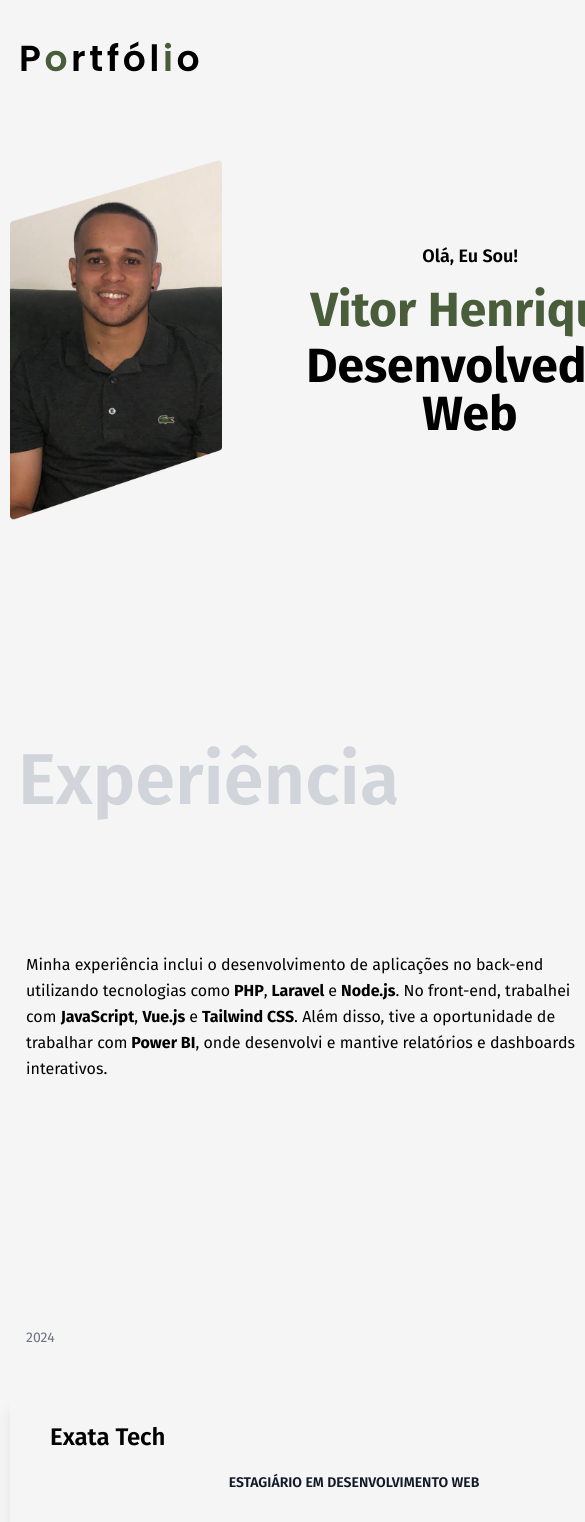
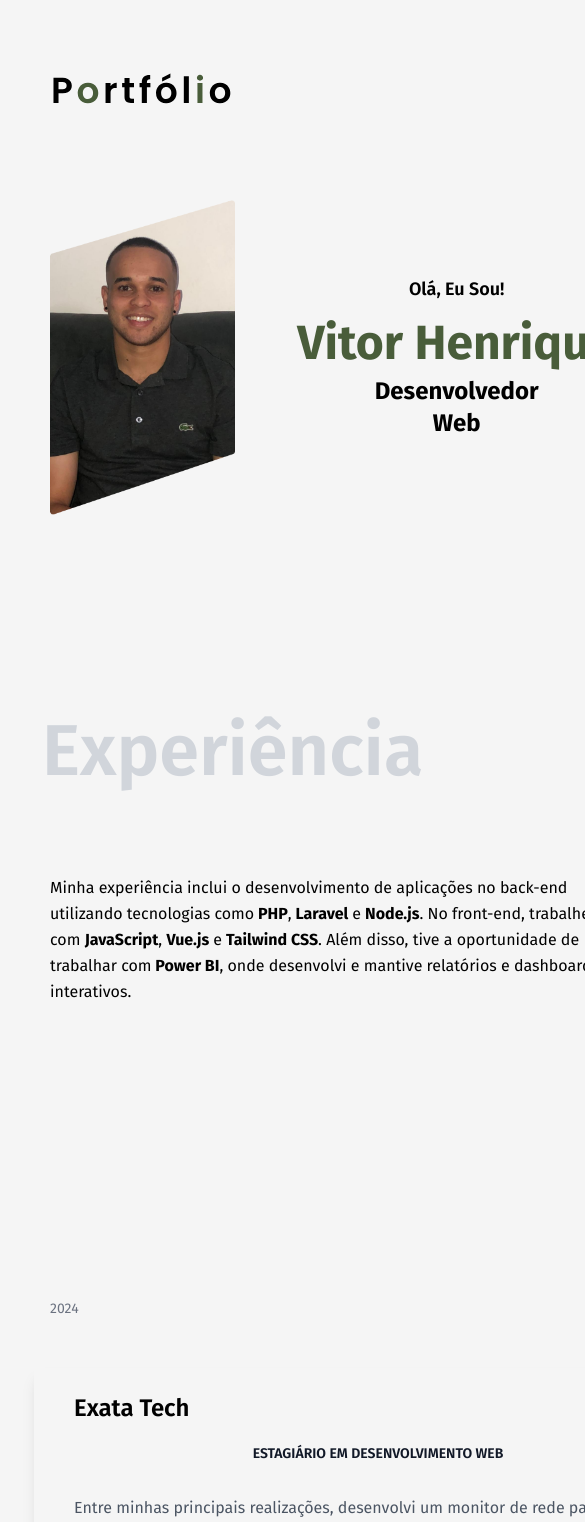
Before and after one commit to VitorHSilver/Portfolio, a React (Create React App) app: page / in a window 390 px wide. Shown: the top 1522 px of the page, 585 px wide, since content can reach past the window. Built offline with nearby package versions, Linux system fonts and the light colour scheme.

Commit message:
style: enhance responsive design in components

```diff
--- a/src/components/Experience.js
+++ b/src/components/Experience.js
@@ -52,12 +52,12 @@ function experience() {
           <section
                aria-label="#experience"
                id="experience"
-               className="grid-cols-custom-layout max-smartphone:mt-24  relative  max-smallscreen:mt-1 py-16 max-smallscreen:text-center mt-32"
+               className="grid-cols-custom-layout max-smartphone:mt-24  relative  max-smallscreen:mt-1 py-16 max-smallscreen:text-center mt-32 max-smartphone:px-6"
           >
                <h2 className="text-9xl  max-sm:text-7xl max-smallscreen:text-6xl font-semibold text-gray-300 mb-56 max-smartphone:mb-[8rem] max-md:text-8xl  max-md:pl-2">
                     Experiência
                </h2>
-               <div className="w-1/2 flex text-right mb-60 absolute right-4 top-20 max-md:w-full max-md:text-left max-md:pl-4 max-sm:w-full max-sm:top-32 max max-smallscreen:left-10 max-md:top-24">
+               <div className="w-1/2 flex text-right mb-60 absolute right-4 top-20 max-md:w-full max-md:text-left max-md:pl-4 max-sm:w-full max-sm:top-32 max max-smallscreen:left-10 max-md:top-24 max-smartphone:left-2 max-smartphone:top-20">
                     <p className="leading-relaxed max-w-prose relative  mt-36 max-smallscreen:text-base max-smallscreen:leading-relaxed subpixel-antialiased max-smallscreen:text-start max-smallscreen:mt-0 max-smallscreen:base max-md:pl-4">
                          Minha experiência inclui o desenvolvimento de aplicações no back-end utilizando tecnologias
                          como
--- a/src/components/Introduction.js
+++ b/src/components/Introduction.js
@@ -3,14 +3,14 @@ import vitor from './../assets/vitor.png';
 function Introduction() {
      return (
           <>
-               <main class="py-16 grid grid-cols-custom-layout max-[800px]:grid-cols-2 items-center justify-stretch max-[250px]:grid-cols-1 max-md:gap-x-9  max-smartphone:text-center">
-                    <img id='foto' src={vitor} alt="Vitor" className="w-64 max-smallscreen:hidden max-[250px]:hidden" />
+               <main class="py-16 grid grid-cols-custom-layout max-[800px]:grid-cols-2 items-center justify-stretch max-[250px]:grid-cols-1 max-md:gap-x-9  max-smartphone:text-center max-smartphone:p-10">
+                    <img id="foto" src={vitor} alt="Vitor" className="w-64 max-smallscreen:hidden max-[250px]:hidden" />
                     <div className="flex flex-col  gap-2  leading-3  max-smartphone:p-2 min-[400px]:pl-2">
                          <p className="text-lg mb-2 font-semibold  max-smallscreen:text-2xl ">Olá, Eu Sou!</p>
                          <h1 className="text-8xl max-sm:text-7xl max-smartphone:text-5xl text-crocoGreen font-bold">
                               Vitor Henrique
                          </h1>
-                         <h1 className="font-bold text-6xl max-sm:text-5xl max-smartphone:2xl:">
+                         <h1 className="font-bold text-6xl max-sm:text-5xl max-smartphone:text-2xl">
                               Desenvolvedor<br></br>Web
                          </h1>
                     </div>
--- a/src/components/NavBar.js
+++ b/src/components/NavBar.js
@@ -17,7 +17,7 @@ function NavBar() {
      };
 
      return (
-          <div className="font-semibold mt-10 mb-14 max-smartphone:mb-4 max-smallscreen:mb-4">
+          <div className="font-semibold mt-10 mb-14 max-smartphone:mb-4 max-smallscreen:mb-4 max-smartphone:p-8">
                <div className="flex items-center justify-between max-[250px]:pr-2 max-[300px]:w-full ">
                     <img src={logo} alt="logo" className="mb-2 max-[400px]:justify-self-center" />
 
```
